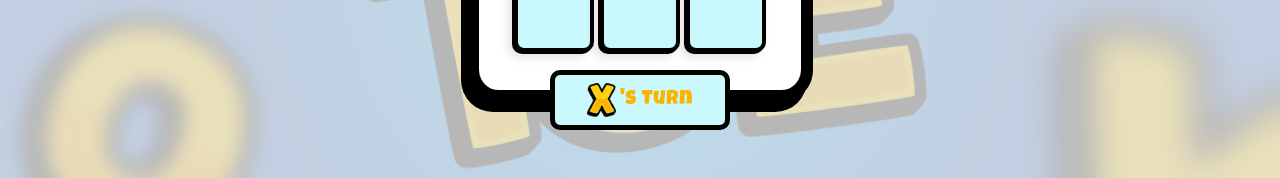
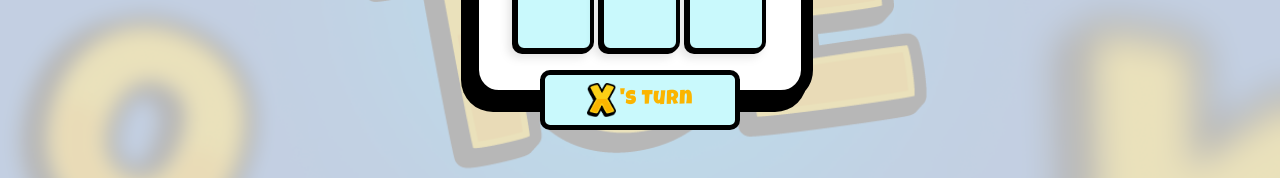
Before and after one commit to kennysabangan/TicTacToe, a React (Vite) app: page / in a window 1280 px wide. Both pictures are taken after a click on the button "Easy". Shown: the part 430-608 px from the top of the page. Built offline with nearby package versions, Linux system fonts and the light colour scheme.

Commit message:
add nowrap to display text

```diff
--- a/src/components/board.css
+++ b/src/components/board.css
@@ -90,7 +90,6 @@ button.tile:hover {
 }
 
 .game-display {
-    position: relative;
     display: flex;
     align-items: center;
     justify-content: center;
@@ -102,7 +101,12 @@ button.tile:hover {
     font-size: 20px;
     color: #FBB500;
     min-height: 60px;
-    min-width: 180px;
+    min-width: 200px;
+    white-space: nowrap;
+}
+
+.display-text {
+    white-space: nowrap;
 }
 
 .player-img {
--- a/src/components/board.tsx
+++ b/src/components/board.tsx
@@ -190,7 +190,7 @@ const Board = () => {
                 { winner === O &&
                     <img src={oImg.src} alt="O" height="50px" className="player-img"/>
                 }
-                <span className="display-text">{display}</span>
+                <p className="display-text">{display}</p>
             </div>
         }
         { gameOn &&
```
